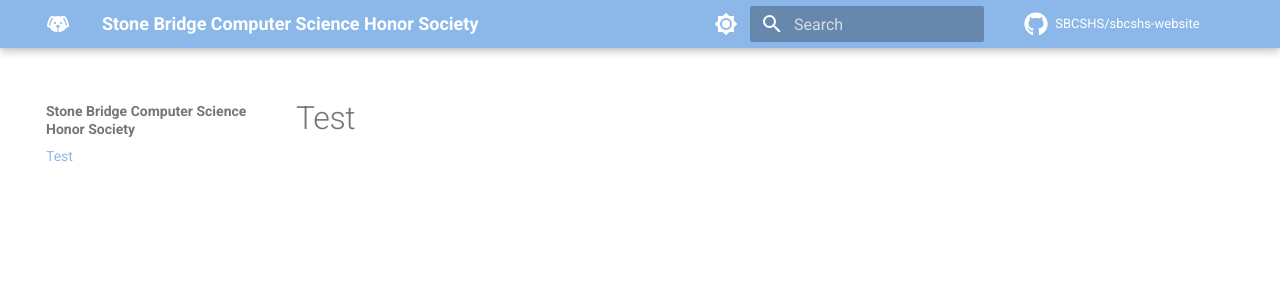
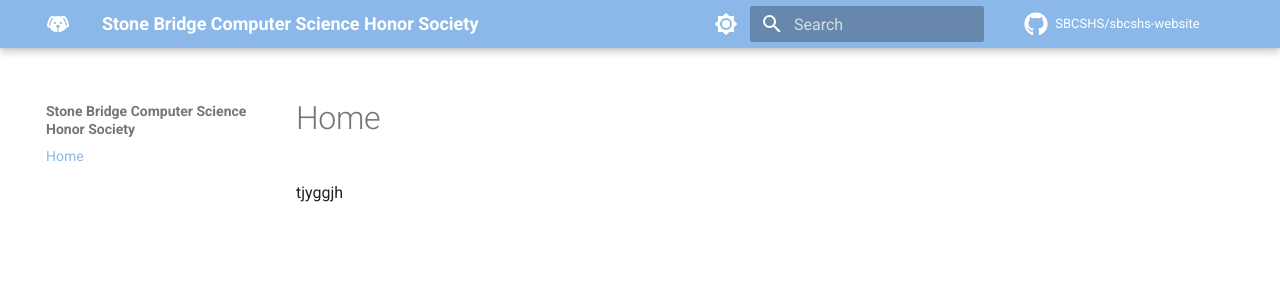
Before and after one commit to SBCSHS/sbcshs-website, an MkDocs documentation site: the page built from docs/index.md, in a window 1280 px wide. Shown: the top 296 px of the page. Built offline with MkDocs 1.6.1 and Material for MkDocs 9.7.7, drawn with Linux system fonts in a browser that asks for light colours; comment, search, counter and statistics services are not loaded.

Commit message:
Update index.md

```diff
--- a/docs/index.md
+++ b/docs/index.md
@@ -1 +1 @@
-# Test
+tjyggjh
```
